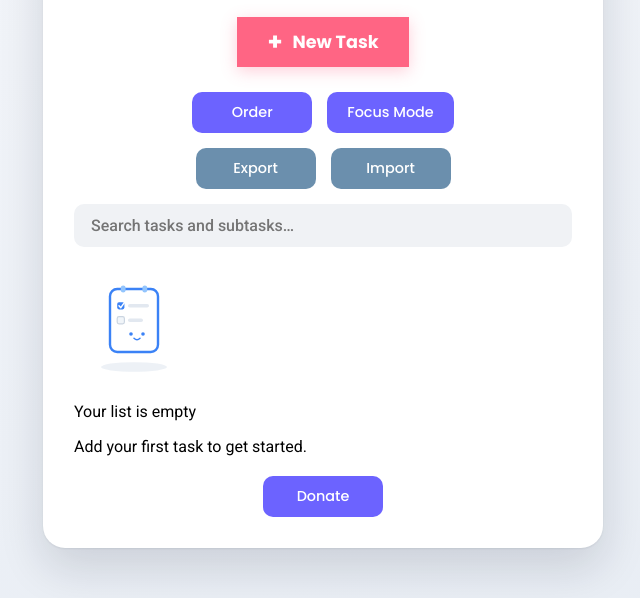
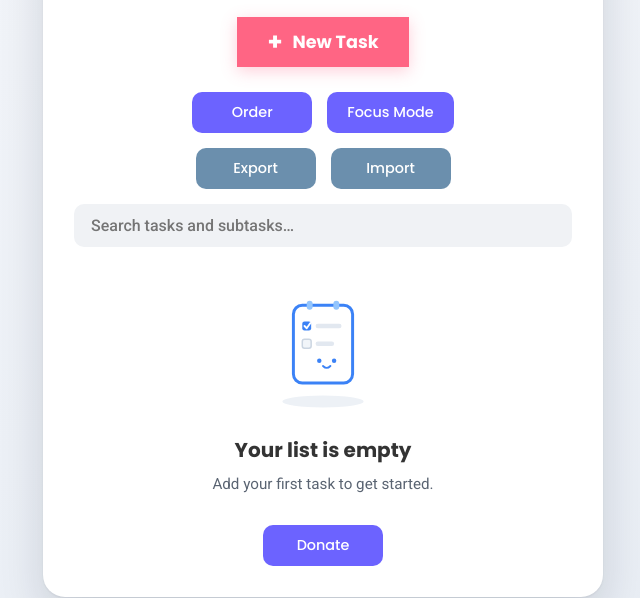
Before and after one commit to ttwofacess/ToDoList, a website with bundled scripts: page index.html in a window 1280 px wide. Shown: the part 252-850 px from the top of the page, without its empty margins (317-957 px from the left). Built offline with nearby package versions, Linux system fonts and the light colour scheme.

Commit message:
style: Added the dedicated empty state stylesheet and precached it.

```diff
--- a/index.html
+++ b/index.html
@@ -31,6 +31,7 @@
     <link rel="stylesheet" href="styles/donate-modal.css">
     <link rel="stylesheet" href="styles/filter.css">
     <link rel="stylesheet" href="styles/search.css">
+    <link rel="stylesheet" href="styles/empty-state.css">
     <link rel="stylesheet" href="styles/animations.css">
     <link rel="stylesheet" href="styles/toast.css">
     <script src="./assets/vendor/purify.min.js"></script>
--- /dev/null
+++ b/styles/empty-state.css
@@ -0,0 +1,51 @@
+/* empty-state.css — Bloque ilustrado cuando la lista no tiene tareas (#emptyState) */
+
+:root {
+    /* Texto secundario: tinta con contraste AA en claro y en oscuro en lugar
+       de bajar la opacidad global, que atenúa también los bordes. */
+    --empty-state-ink: #5A6472;
+}
+
+@media (prefers-color-scheme: dark) {
+    :root {
+        --empty-state-ink: #A8B0C0;
+    }
+}
+
+#emptyState {
+    text-align: center;
+    /* Arriba separa del buscador (que ya trae 15px de margen); abajo deja que
+       el margin-top de .donate-wrapper complete el espacio. */
+    padding: 10px 5px 10px;
+    color: var(--maintxt);
+}
+
+/* `hidden` tiene que ganar a cualquier display del bloque */
+#emptyState[hidden] {
+    display: none;
+}
+
+.empty-state-image {
+    display: block;
+    /* Fluido: en móvil no roba ancho, en escritorio no crece sin límite */
+    width: clamp(104px, 36%, 148px);
+    height: auto;
+    margin: 0 auto 15px;
+}
+
+.empty-state-title {
+    margin: 0 0 8px;
+    font-family: 'Poppins', sans-serif;
+    font-size: clamp(1.05rem, 4.5vw, 1.25rem);
+    font-weight: 700;
+    color: var(--maintxt);
+}
+
+.empty-state-text {
+    max-width: 32ch;               /* líneas cortas: se lee de un vistazo */
+    margin: 0 auto;
+    font-family: 'Roboto', sans-serif;
+    font-size: 0.95rem;
+    line-height: 1.45;
+    color: var(--empty-state-ink);
+}
--- a/sw.js
+++ b/sw.js
@@ -25,6 +25,7 @@ const APP_SHELL = [
   './styles/donate-modal.css',
   './styles/filter.css',
   './styles/search.css',
+  './styles/empty-state.css',
   './styles/animations.css',
   './styles/toast.css',
 
```
